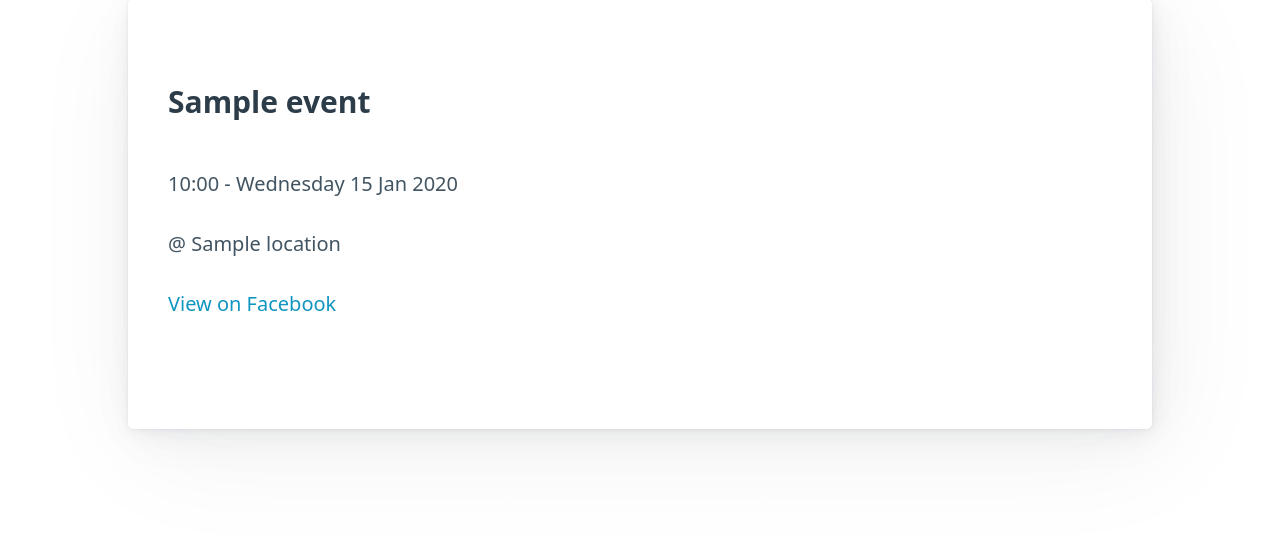
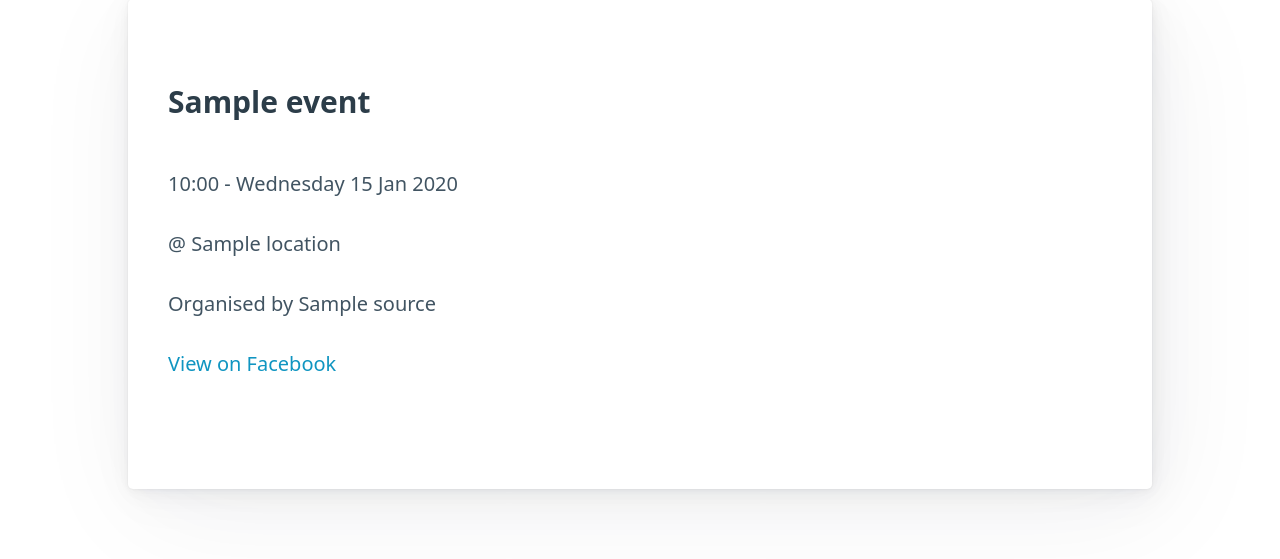
Before and after one commit to Denperidge/facebook-event-aggregator, a Python web app: template app/export/templates/index.html in a window 1280 px wide. Shown: the part 386-945 px from the top of the page. Run offline with Jinja, Linux system fonts and the light colour scheme; the template is opened without the code that fills it: most values are stand-ins (such as "Sample title", 1, 10 or a date in 2020); some libraries are stand-ins or nearby versions.

Commit message:
Added Event.source & .description
.organizer requires an email address

```diff
--- a/app/Event.py
+++ b/app/Event.py
@@ -17,12 +17,15 @@ class Event(object):
     """
 
 
-    def __init__(self, name, datetime, location, url=""):
+    def __init__(self, name, datetime, source, location, url=""):
         self.name = name
         # Replacement due to bug ? https://github.com/dateutil/dateutil/issues/70#issuecomment-945080282
         self.datetime = parser.parse(datetime.replace("UTC", ""))
         self.location = location
         self.url = url
+
+        self.source = source
+        self.description = "Organized by {0}. See {1} for more info".format(self.source, self.clean_url())
 
     # Thanks to https://stackoverflow.com/a/682545 & https://www.programiz.com/python-programming/methods/built-in/classmethod
     @classmethod
@@ -30,6 +33,7 @@ class Event(object):
         return cls(
             name=dict["name"],
             datetime=dict["datetime"],
+            source=dict["source"],
             location=dict["location"],
             url=dict["url"]
             )
--- a/app/export/templates/index.html
+++ b/app/export/templates/index.html
@@ -11,12 +11,15 @@
         <h2>Events</h2>
         <div class="grid">
             {% for event in events %}
-            <article>
+            <article class="{{ event.source }}">
                 <h3>{{ event.name }}</h3>
 
                 <p>{{ event.datetime.strftime("%H:%M - %A %d %b %Y") }}</p>
                 {% if event.location %}
                 <p>@ {{ event.location }}</p>
+                {% endif %}
+                {% if event.source %}
+                <p>Organised by {{ event.source }}</p>
                 {% endif %}
                 {% if event.url %}
                 <a href="{{ event.url }}">View on Facebook</a>
@@ -32,8 +35,12 @@
                         "startDate": "{{ event.datetime.strftime("%Y-%m-%d") }}",
                         "startTime": "{{ event.datetime.strftime("%H:%M") }}",
                         "endTime": "{{ event.endTime().strftime("%H:%M") }}",
+                        {#
+                            Requires name|email
+                        "organizer": "{{ event.organizer }}",
+                        #}
                         "location": "{{ event.location }}",
-                        "description": "View the Event here: {{ event.clean_url() }}",
+                        "description": "{{ event.description|escape }}",
                         "timeZone": "{{ timezone }}",
 
                         {# atcb configuration #}
--- a/app/export/to_html.py
+++ b/app/export/to_html.py
@@ -24,6 +24,7 @@ def events_to_html(events, output_dir):
     template_index = env.get_template("index.html")
 
     pages = [page[1] for page in read_pages_from_env(replace_locale=False)]
+    sources = set([event.source for event in events])
 
 
     output = template_index.render(
--- a/app/export/to_ics.py
+++ b/app/export/to_ics.py
@@ -20,8 +20,12 @@ def events_to_ics(events, output_dir):
         ics_event = IcsEvent()
         ics_event.name = event.name
         ics_event.begin = event.datetime
+        # organizer also requires email
+        #ics_event.organizer = event.organizer
         ics_event.location = event.location
         ics_event.url = event.url
+
+        ics_event.description = event.description
 
         calendar.events.add(ics_event)
 
--- a/app/scrape_and_parse/scrape_and_parse.py
+++ b/app/scrape_and_parse/scrape_and_parse.py
@@ -15,6 +15,7 @@ from scrape_and_parse.locale import facebook_www_to_locale
 
 """ PARSING FUNCTIONS """
 def parse_page(driver, logged_in):
+    source = driver.find_element(By.XPATH, "//h1").text
     event_container = driver.find_element(By.XPATH, """//div/div[1]/div/div[3]/div/div/div/div[1]/div[1]/div/div/div[4]/div/div/div/div/div/div/div/div/div[3]""")
     raw_events = event_container.find_elements(By.XPATH, "*")
     events = []
@@ -71,13 +72,14 @@ def parse_page(driver, logged_in):
         except IndexError:
             print("No url found")
 
-        event = Event(name, datetime, location, url)
+        event = Event(name, datetime, source, location, url)
         events.append(event)
 
     return events
 
 def parse_community(driver, logged_in):
     #print(driver.find_element(By.TAG_NAME,"body").text)
+    source = driver.find_element(By.XPATH, "//h1").text
 
     if not logged_in:
         event_container = driver.find_element(By.ID, "upcoming_events_card").find_element(By.TAG_NAME, "table")
@@ -105,7 +107,7 @@ def parse_community(driver, logged_in):
         except NoSuchElementException:
             print("Location could not be fetched")
 
-        event = Event(name, datetime, location, url)
+        event = Event(name, datetime, source, location, url)
 
         events.append(event)
     return events
```
